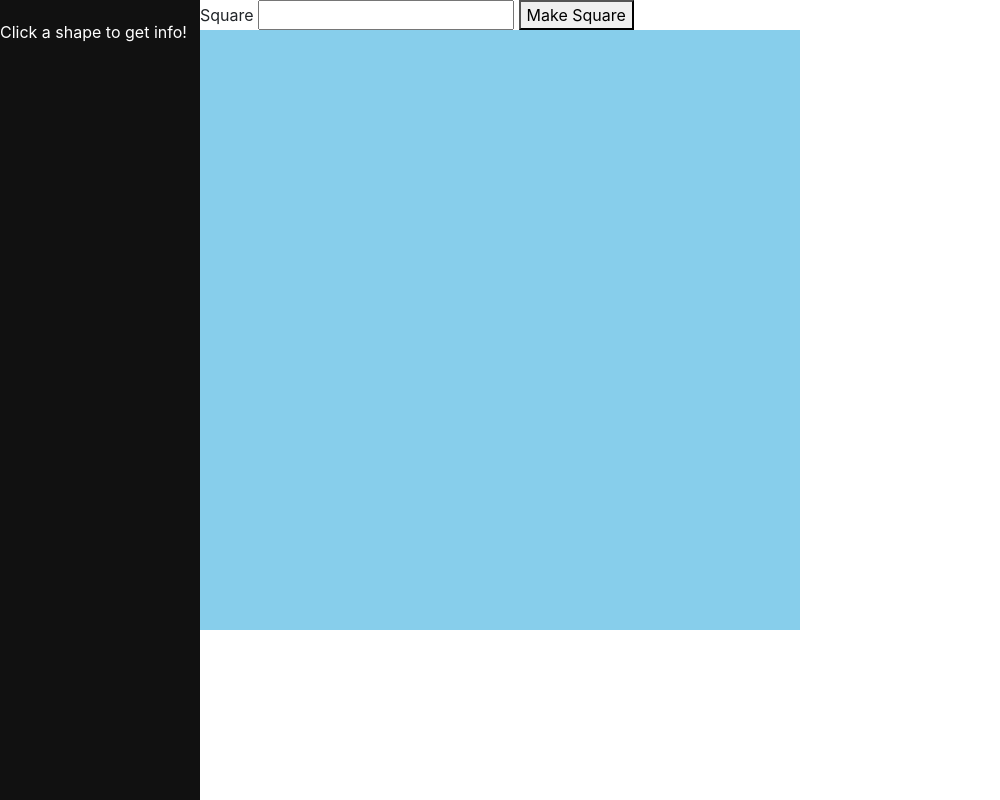
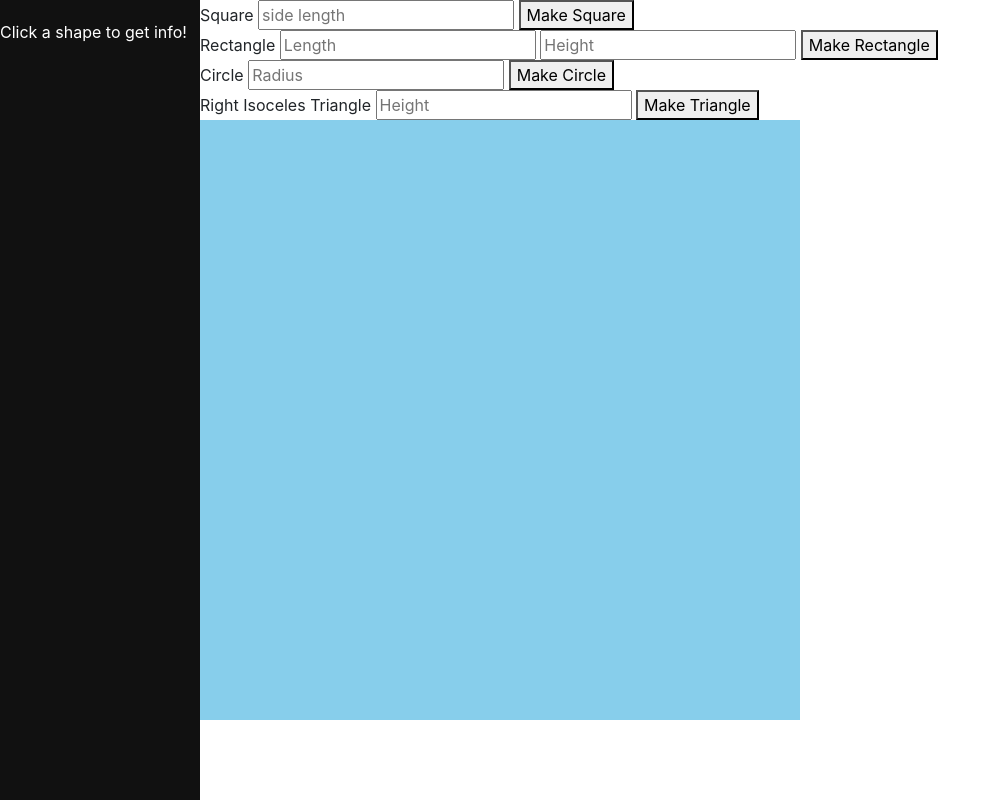
Before and after one commit to ROFLHogIII/Shape-Up-or-Shape-Out, a plain HTML site: page index.html in a window 1280 px wide. Shown: the whole page, without its empty margins (0-1000 px from the left). Drawn offline with nearby package versions, Linux system fonts and the light colour scheme.

Commit message:
all input fields added

```diff
--- a/index.html
+++ b/index.html
@@ -28,8 +28,22 @@
   <div class="main">
     <form action="">
       Square
-      <input type="text" name="length">
-      <button>Make Square</button>
+      <input type="text" name="side" placeholder="side length" id="side-s">
+      <button id="squ">Make Square</button>
+      <div></div>
+      Rectangle
+      <input type="text" name="length-r" placeholder="Length" id="length-r">
+      <input type="text" name="height-r" placeholder="Height" id="height-r">
+      <button id="rec">Make Rectangle</button>
+      <div></div>
+      Circle
+      <input type="text" name="radius" placeholder="Radius" id="radius">
+      <button id="cir">Make Circle</button>
+      <div></div>
+      Right Isoceles Triangle
+      <input type="text" name="height-t" placeholder="Height" id="height-t">
+      <button id="tri">Make Triangle</button>
+      <div></div>
     </form>
   </div>
 
```
